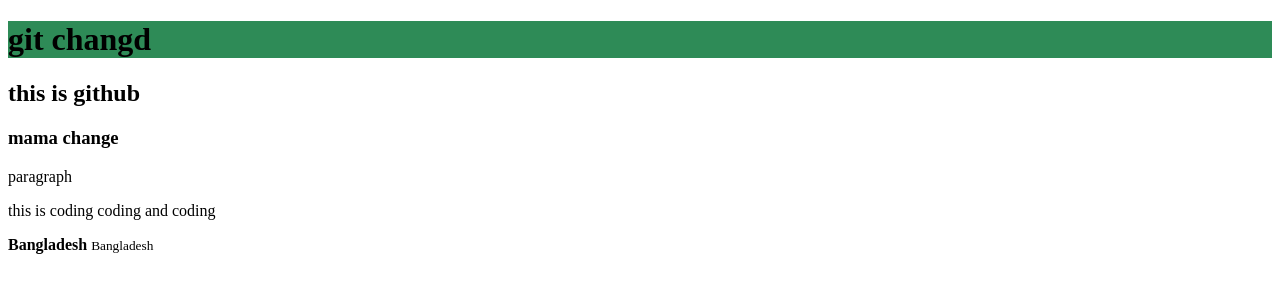
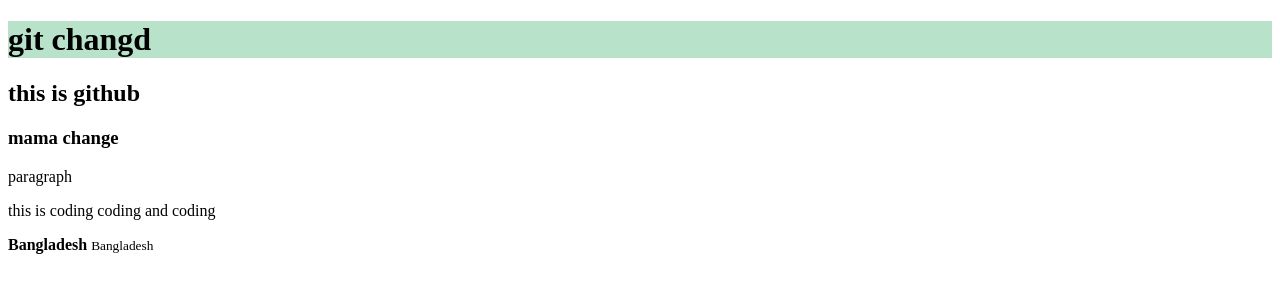
Before and after one commit to Nomanjkm/My-Good-Job, a plain HTML site: page index.html in a window 1280 px wide. Drawn offline with Linux system fonts and the light colour scheme.

Commit message:
commit added

```diff
--- a/style.css
+++ b/style.css
@@ -1,3 +1,3 @@
 h1{
-    background-color: seagreen;
+    background-color: rgb(184, 226, 202);
 }
```
